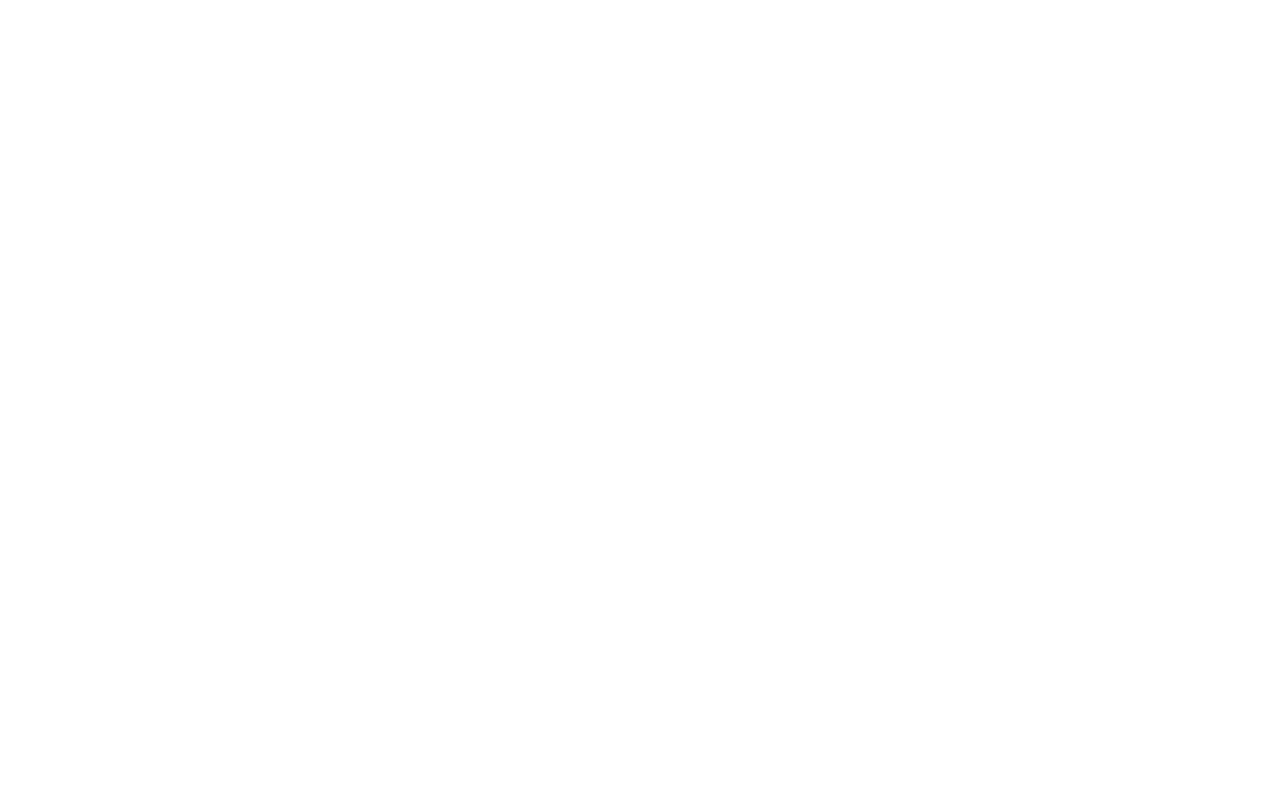
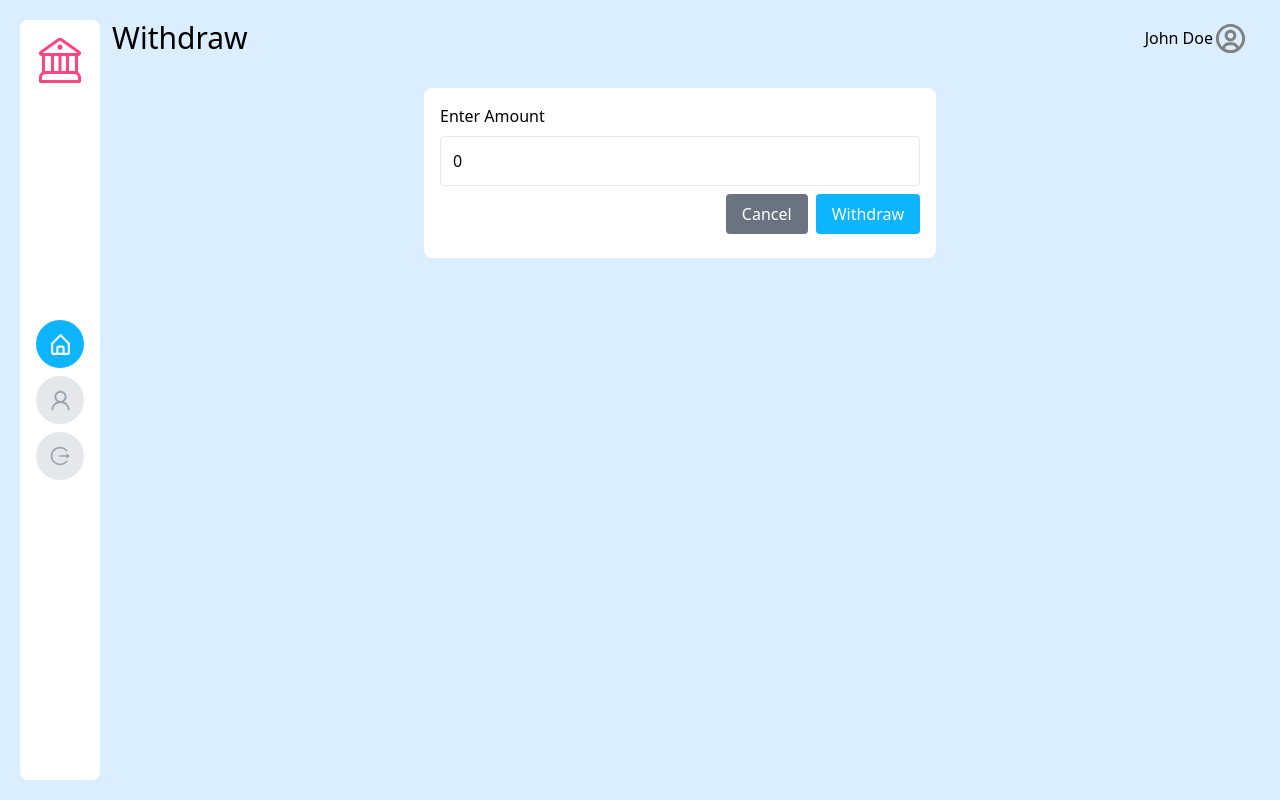
Before and after one commit to Imagine-Me/bank-app, a Vue app: page /withdraw in a window 1280 px wide. Before the commit this address had no page. Built offline with nearby package versions, Linux system fonts and the light colour scheme.

Commit message:
Add views for desposit and withdraw

```diff
--- a/src/assets/icons/Home.vue
+++ b/src/assets/icons/Home.vue
@@ -4,7 +4,10 @@
     height="25"
     viewBox="0 0 30 30"
     fill="none"
-    :class="{ 'fill-current text-white': isActive,'fill-current text-gray-400 group-hover:text-white': !isActive }"
+    :class="{
+      'fill-current text-white': isActive,
+      'fill-current text-gray-400 group-hover:text-white': !isActive,
+    }"
     xmlns="http://www.w3.org/2000/svg"
   >
     <path
@@ -16,7 +19,12 @@
 export default {
   computed: {
     isActive: function () {
-      return this.$route.name === "overview";
+      return (
+        this.$route.name === "overview" ||
+        this.$route.name === "deposit" ||
+        this.$route.name === "withdraw" ||
+        this.$route.name === "transactions"
+      );
     },
   },
 };
--- a/src/components/Card.vue
+++ b/src/components/Card.vue
@@ -1,5 +1,7 @@
 <template>
-  <div class="bg-white rounded-2xl p-3 relative">
+  <div
+    class="bg-white cursor-pointer rounded-2xl p-3 relative transition-transform transform hover:scale-102"
+  >
     <slot></slot>
   </div>
 </template>
--- a/src/components/NavBar.vue
+++ b/src/components/NavBar.vue
@@ -23,12 +23,12 @@
       </div>
       <div>
         <router-link to="/overview">
-          <NavLink :isActive="route == 'overview'">
+          <NavLink :isActive="isHome">
             <HomeIcon />
           </NavLink>
         </router-link>
         <router-link to="/user">
-          <NavLink :isActive="route == 'user'">
+          <NavLink :isActive="!isHome">
             <User1 />
           </NavLink>
         </router-link>
@@ -48,8 +48,13 @@
 
 export default {
   computed: {
-    route: function () {
-      return this.$route.name;
+    isHome: function () {
+      return (
+        this.$route.name === "overview" ||
+        this.$route.name === "deposit" ||
+        this.$route.name === "withdraw" ||
+        this.$route.name === "transactions"
+      );
     },
   },
   components: {
--- /dev/null
+++ b/src/mixins/MoneyHandler.vue
@@ -0,0 +1,9 @@
+<script>
+export default {
+  data() {
+    return {
+      amount: 0,
+    };
+  },
+};
+</script>
--- a/src/router/index.js
+++ b/src/router/index.js
@@ -6,20 +6,38 @@
     path: "/",
     name: "Home",
     component: Home,
-    redirect: "overview",
+    redirect: "dashboard",
     children: [
       {
-        path: "overview",
-        name: "overview",
-        component: () =>import("../views/Overview"),
+        path: "/",
+        name: "dashboard",
+        redirect: "overview",
+        component: () => import("../views/Dashboard"),
+        children: [
+          {
+            path: "overview",
+            name: "overview",
+            component: () => import("../views/Overview"),
+          },
+          {
+            path: "deposit",
+            name: "deposit",
+            component: () => import("../views/Deposit"),
+          },
+          {
+            path: "withdraw",
+            name: "withdraw",
+            component: () => import("../views/Withdraw"),
+          },
+        ],
       },
       {
         path: "user",
         name: "user",
-        component: () =>import("../views/User"),
+        component: () => import("../views/User"),
       },
     ],
-  }
+  },
 ];
 
 const router = createRouter({
--- a/src/store/index.js
+++ b/src/store/index.js
@@ -7,9 +7,9 @@
     balance: 25000,
     joinedDate: "12/2021",
     recentTransctions: [
-      { date: "12-5-2021", type: "savings", amount: 3000, balance: 20000 },
+      { date: "12-5-2021", type: "deposit", amount: 3000, balance: 20000 },
       { date: "22-4-2021", type: "withdraw", amount: 20000, balance: 17000 },
-      { date: "03-4-2021", type: "savings", amount: 10000, balance: 37000 },
+      { date: "03-4-2021", type: "deposit", amount: 10000, balance: 37000 },
       { date: "29-3-2021", type: "withdraw", amount: 3000, balance: 27000 },
       { date: "14-2 -2021", type: "withdraw", amount: 1000, balance: 30000 },
     ],
--- /dev/null
+++ b/src/views/Dashboard.vue
@@ -0,0 +1,17 @@
+<template>
+  <HomeHeader class="capitalize">{{ title }}</HomeHeader>
+  <router-view></router-view>
+</template>
+<script>
+import HomeHeader from "../components/HomeHeader";
+export default {
+  computed: {
+    title() {
+      return this.$route.name;
+    },
+  },
+  components: {
+    HomeHeader,
+  },
+};
+</script>
--- /dev/null
+++ b/src/views/Deposit.vue
@@ -0,0 +1,35 @@
+<template>
+  <div class="mt-8 m-auto max-w-lg bg-white p-4 rounded-lg pb-16">
+    <form @submit.prevent="formSubmission">
+      <label for="">Enter Amount</label>
+      <input
+        type="number"
+        :value="amount"
+        class="w-full border mt-2 rounded p-3"
+      />
+      <div class="mt-2">
+        <button class="float-right rounded px-4 py-2 bg-primary text-white">
+          Deposit
+        </button>
+        <router-link
+          to="/"
+          tag="button"
+          class="float-right rounded px-4 py-2 bg-gray-500 mr-2 text-white"
+          >Cancel</router-link
+        >
+      </div>
+    </form>
+  </div>
+</template>
+
+<script>
+import MoneyHandler from "../mixins/MoneyHandler";
+export default {
+  mixins: [MoneyHandler],
+  methods: {
+    formSubmission() {
+      console.log("Form submitted", this.amount);
+    },
+  },
+};
+</script>
--- a/src/views/Overview.vue
+++ b/src/views/Overview.vue
@@ -1,5 +1,4 @@
 <template>
-  <HomeHeader>Overview</HomeHeader>
   <div class="grid grid-cols-3 grid-rows-1 gap-6 mt-5">
     <Card>
       <h4 class="text-lg font-medium">Account</h4>
@@ -22,7 +21,8 @@
       </div>
     </Card>
     <Card>
-      <h4 class="text-lg font-medium">Add Money</h4>
+      <router-link class="h-full block" to="deposit">
+        <h4 class="text-lg font-medium capitalize">deposit</h4>
         <div class="flex items-center mt-7">
           <svg
             width="50"
@@ -37,10 +37,12 @@
             />
           </svg>
 
-        <p class="text-dark ml-3">Add money to your account instantly!</p>
+          <p class="text-dark ml-3">Deposit money to your account instantly!</p>
         </div>
+      </router-link>
     </Card>
     <Card>
+      <router-link class="h-full block" to="withdraw">
         <h4 class="text-lg font-medium">Withdraw</h4>
         <div class="flex items-center mt-7">
           <svg
@@ -58,6 +60,7 @@
 
           <p class="ml-3 text-dark">Withdraw money from your account</p>
         </div>
+      </router-link>
     </Card>
   </div>
   <div class="grid grid-cols-2 grid-rows-1 gap-6 mt-5">
@@ -73,17 +76,24 @@
           </tr>
         </thead>
         <tbody>
-          <tr v-for="(transaction, index) in recentTransctions" :key="'transaction_' + index">
-            <td class="py-2">{{transaction.date}}</td>
+          <tr
+            v-for="(transaction, index) in recentTransctions"
+            :key="'transaction_' + index"
+          >
+            <td class="py-2">{{ transaction.date }}</td>
             <td>
               <div
                 class="rounded-lg capitalize text-center w-20 text-white p-1 text-sm"
-              :class="{ 'bg-red-500': transaction.type=='withdraw', 'bg-green-500' :transaction.type=='savings' }">
-                {{transaction.type}}
+                :class="{
+                  'bg-red-500': transaction.type == 'withdraw',
+                  'bg-green-500': transaction.type == 'deposit',
+                }"
+              >
+                {{ transaction.type }}
               </div>
             </td>
-            <td>{{transaction.amount}}</td>
-            <td>{{transaction.balance}}</td>
+            <td>{{ transaction.amount }}</td>
+            <td>{{ transaction.balance }}</td>
           </tr>
         </tbody>
       </table>
@@ -96,12 +106,10 @@
 
 <script>
 import { mapState } from "vuex";
-import HomeHeader from "../components/HomeHeader";
 import Card from "../components/Card";
 
 export default {
   components: {
-    HomeHeader,
     Card,
   },
   computed: {
--- /dev/null
+++ b/src/views/Withdraw.vue
@@ -0,0 +1,35 @@
+<template>
+  <div class="mt-8 m-auto max-w-lg bg-white p-4 rounded-lg pb-16">
+    <form @submit.prevent="formSubmission">
+      <label for="">Enter Amount</label>
+      <input
+        type="number"
+        :value="amount"
+        class="w-full border mt-2 rounded p-3"
+      />
+      <div class="mt-2">
+        <button class="float-right rounded px-4 py-2 bg-primary text-white">
+          Withdraw
+        </button>
+        <router-link
+          to="/"
+          tag="button"
+          class="float-right rounded px-4 py-2 bg-gray-500 mr-2 text-white"
+          >Cancel</router-link
+        >
+      </div>
+    </form>
+  </div>
+</template>
+
+<script>
+import MoneyHandler from "../mixins/MoneyHandler";
+export default {
+  mixins: [MoneyHandler],
+  methods: {
+    formSubmission() {
+      console.log("Form submitted", this.amount);
+    },
+  },
+};
+</script>
--- a/tailwind.config.js
+++ b/tailwind.config.js
@@ -14,8 +14,23 @@
       primary: "#0DB4FF",
       secondary: "#DBEEFF",
       danger: "#e3342f",
-      dark: "#FF4580"
+      dark: "#FF4580",
     }),
+    scale: {
+      0: "0",
+      25: ".25",
+      50: ".5",
+      75: ".75",
+      90: ".9",
+      95: ".95",
+      100: "1",
+      102: "1.02",
+      105: "1.05",
+      110: "1.1",
+      125: "1.25",
+      150: "1.5",
+      200: "2",
+    },
   },
   variants: {
     extend: {
```
Lines whose indentation alone changed are shown as unchanged.
